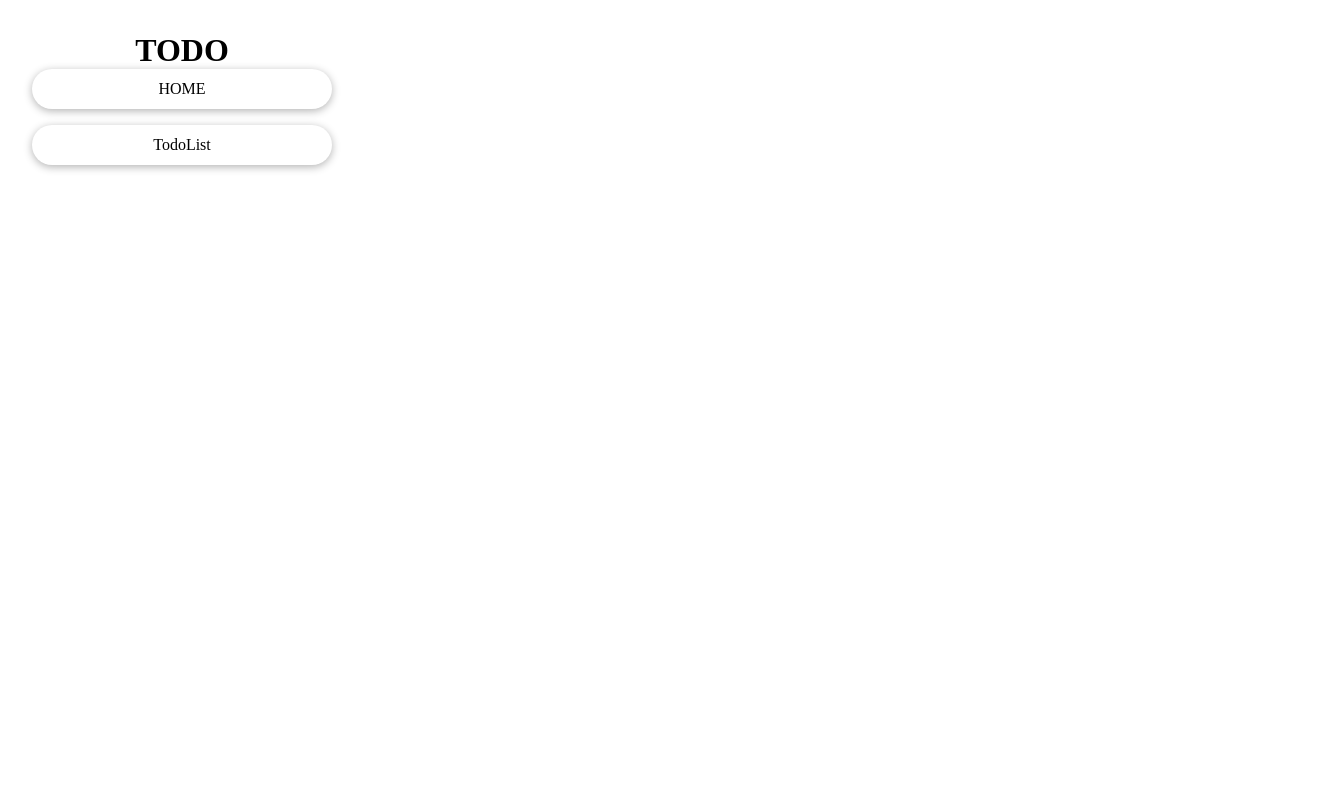
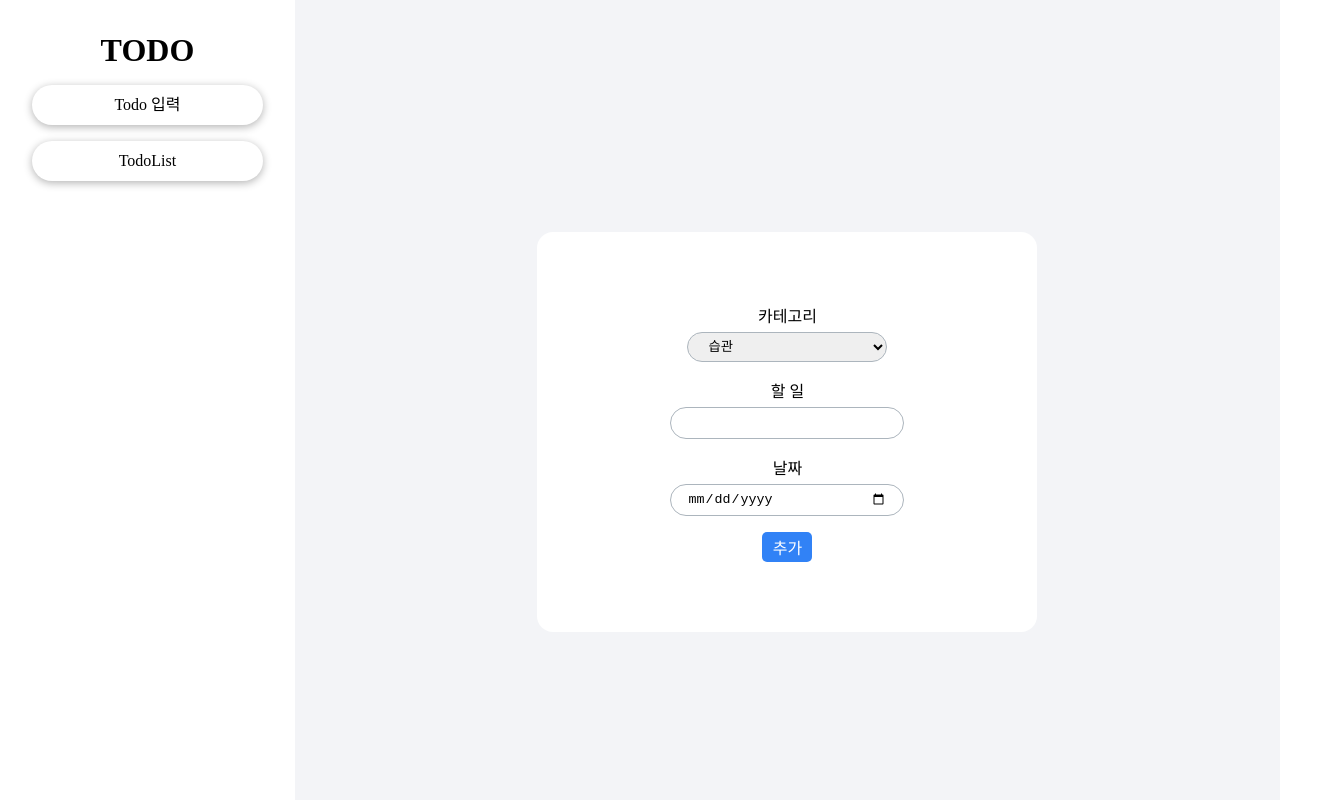
Before and after one commit to parkminjo/todo-list, a React (Vite) app: page / in a window 1280 px wide. Shown: the top 800 px of the page, 1320 px wide, since content can reach past the window. Built offline with nearby package versions, Linux system fonts and the light colour scheme.

Commit message:
TodoForm 구현 완료

```diff
--- a/src/components/Layout.jsx
+++ b/src/Layout.jsx
@@ -23,8 +23,8 @@ const Nav = () => {
   return (
     <NavContainer>
       <h1>TODO</h1>
-      <Button onClick={() => navigate("/")}>HOME</Button>
-      <Button onClick={() => navigate("/todo")}>TodoList</Button>
+      <NavButton onClick={() => navigate("/")}>Todo 입력</NavButton>
+      <NavButton onClick={() => navigate("/todo")}>TodoList</NavButton>
     </NavContainer>
   );
 };
@@ -39,7 +39,7 @@ const NavContainer = styled.div`
   padding: 2rem;
 `;
 
-const Button = styled.div`
+const NavButton = styled.div`
   width: auto;
   border: none;
   border-radius: 5rem;
@@ -47,8 +47,9 @@ const Button = styled.div`
   width: 100%;
   line-height: 40px;
   text-align: center;
-  margin-bottom: 1rem;
+  margin-top: 1rem;
   cursor: pointer;
+
   &:hover {
     background-color: #3182f6;
     color: white;
@@ -59,7 +60,6 @@ const ChildrenStyles = styled.div`
   display: flex;
   justify-content: center;
   align-items: center;
-  background-color: "#F3F4F7";
+  background-color: #f3f4f7;
   width: 100%;
-  padding: 20px;
 `;
--- a/src/components/TodoForm.jsx
+++ b/src/components/TodoForm.jsx
@@ -1,35 +1,114 @@
-import React from "react";
+import React, { useState } from "react";
 import styled from "styled-components";
+import { Button } from "../styled-components/StyledComponents";
 
-const TodoForm = () => {
+const TodoForm = ({ setTodos }) => {
+  const [userInput, setUserInput] = useState({
+    category: "",
+    content: "",
+    date: "",
+  });
+
+  const handleChange = (e) => {
+    const { id, value } = e.target;
+    setUserInput({ ...userInput, [id]: value });
+  };
+
+  const handleAddUpdate = (e) => {
+    e.preventDefault();
+    setTodos((prev) => [
+      ...prev,
+      { ...userInput, id: new Date().getTime(), type: false },
+    ]);
+
+    setUserInput({
+      category: "",
+      content: "",
+      date: "",
+    });
+  };
+
   return (
-    <FormContainer>
-      카테고리
-      <label htmlFor="">
-        <Input type="text" />
-      </label>
-      할 일
-      <label htmlFor="">
-        <Input type="text" />
-      </label>
-    </FormContainer>
+    <TodoInputContainer>
+      <Form onSubmit={handleAddUpdate}>
+        <label htmlFor="category">카테고리</label>
+        <Select
+          name="category"
+          id="category"
+          value={setTodos.category}
+          onChange={handleChange}
+        >
+          <option value="">습관</option>
+          <option value="">업무</option>
+          <option value="">공부</option>
+          <option value="">취미</option>
+          <option value="">기타</option>
+        </Select>
+
+        <label htmlFor="content">할 일</label>
+        <Input
+          type="text"
+          id="content"
+          value={userInput.content}
+          onChange={handleChange}
+        />
+
+        <label htmlFor="date">날짜</label>
+        <Input
+          type="date"
+          id="date"
+          value={userInput.date}
+          onChange={handleChange}
+        />
+
+        <Button $bgColor="#3182f6" $hoverBgColor="#0069fc">
+          추가
+        </Button>
+      </Form>
+    </TodoInputContainer>
   );
 };
 
 export default TodoForm;
 
-const FormContainer = styled.form`
+const TodoInputContainer = styled.div`
+  width: 500px;
+  height: 400px;
+  background-color: white;
+  border-radius: 1rem;
+  display: flex;
+  justify-content: center;
+  align-items: center;
+`;
+
+const Form = styled.form`
   display: flex;
   flex-direction: column;
-  justify-content: center;
-  width: 500px;
-  height: 300px;
-  background-color: white;
+  align-items: center;
 `;
 
 const Input = styled.input`
   width: 200px;
   height: 30px;
   border-radius: 1rem;
-  border: 1px solid #F3F4F7";
+  margin: 5px 0 1rem 0;
+  padding: 0 1rem 0 1rem;
+  border: 1px solid #acb5bd;
+
+  &:hover {
+    border: 1px solid #7d8489;
+  }
 `;
+
+const Select = styled.select`
+  width: 200px;
+  height: 30px;
+  border-radius: 1rem;
+  margin: 5px 0 1rem 0;
+  padding: 0 0 0 1rem;
+  border: 1px solid #acb5bd;
+
+  &:hover {
+    border: 1px solid #7d8489;
+  }
+`;
--- a/src/components/TodoList.jsx
+++ b/src/components/TodoList.jsx
@@ -1,7 +1,36 @@
 import React from "react";
+import styled from "styled-components";
 
-const TodoList = () => {
-  return <div>TodoList</div>;
+const TodoList = ({ todos, setTodos }) => {
+  return (
+    <Container>
+      <Div>
+        <h1>Doing</h1>
+        <TodoListContainer></TodoListContainer>
+      </Div>
+      <Div>
+        <h1>Done</h1>
+        <TodoListContainer></TodoListContainer>
+      </Div>
+    </Container>
+  );
 };
 
 export default TodoList;
+
+const Container = styled.div`
+  display: flex;
+  gap: 1rem;
+`;
+
+const Div = styled.div`
+  text-align: center;
+`;
+
+const TodoListContainer = styled.div`
+  width: 350px;
+  min-height: 450px;
+  background-color: white;
+  border-radius: 1rem;
+  margin-top: 10px;
+`;
--- a/src/pages/Home.jsx
+++ b/src/pages/Home.jsx
@@ -1,10 +1,10 @@
 import React from "react";
 import TodoForm from "../components/TodoForm";
 
-const Home = () => {
+const Home = ({ setTodos }) => {
   return (
     <div>
-      <TodoForm />
+      <TodoForm setTodos={setTodos} />
     </div>
   );
 };
--- a/src/pages/Todo.jsx
+++ b/src/pages/Todo.jsx
@@ -1,7 +1,12 @@
 import React from "react";
+import TodoList from "../components/TodoList";
 
-const Todo = () => {
-  return <div>Todo</div>;
+const Todo = ({ todos, setTodos }) => {
+  return (
+    <>
+      <TodoList todos={todos} setTodos={setTodos} />
+    </>
+  );
 };
 
 export default Todo;
--- a/src/shared/Router.jsx
+++ b/src/shared/Router.jsx
@@ -1,16 +1,29 @@
-import React from "react";
+import React, { useEffect, useState } from "react";
 import { BrowserRouter, Route, Routes } from "react-router-dom";
 import Home from "../pages/Home";
 import Todo from "../pages/Todo";
-import Layout from "../components/Layout";
+import Layout from "../Layout";
 
 const Router = () => {
+  const [todos, setTodos] = useState(
+    JSON.parse(localStorage.getItem("todos")) || []
+  );
+
+  useEffect(() => {
+    localStorage.setItem("todos", JSON.stringify(todos));
+  }, [todos]);
+
+  console.log(todos);
+
   return (
     <BrowserRouter>
       <Layout>
         <Routes>
-          <Route path="/" element={<Home />} />
-          <Route path="/todo" element={<Todo />} />
+          <Route path="/" element={<Home setTodos={setTodos} />} />
+          <Route
+            path="/todo"
+            element={<Todo todos={todos} setTodos={setTodos} />}
+          />
         </Routes>
       </Layout>
     </BrowserRouter>
--- /dev/null
+++ b/src/styled-components/StyledComponents.jsx
@@ -0,0 +1,16 @@
+import styled from "styled-components";
+
+export const Button = styled.button`
+  font-size: 1rem;
+  width: 50px;
+  height: 30px;
+  border: none;
+  color: white;
+  border-radius: 5px;
+  background-color: ${(props) => props.$bgColor};
+  cursor: pointer;
+
+  &:hover {
+    background-color: ${(props) => props.$hoverBgColor};
+  }
+`;
```
